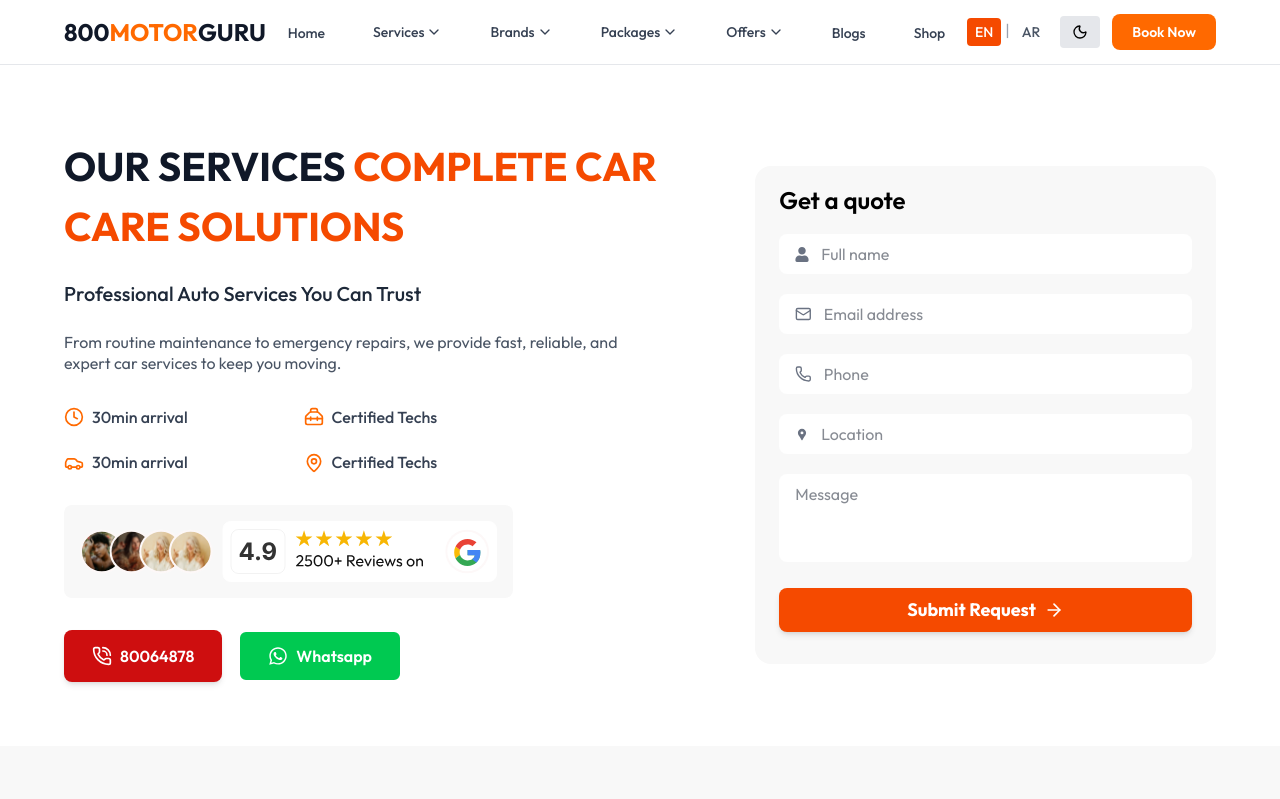
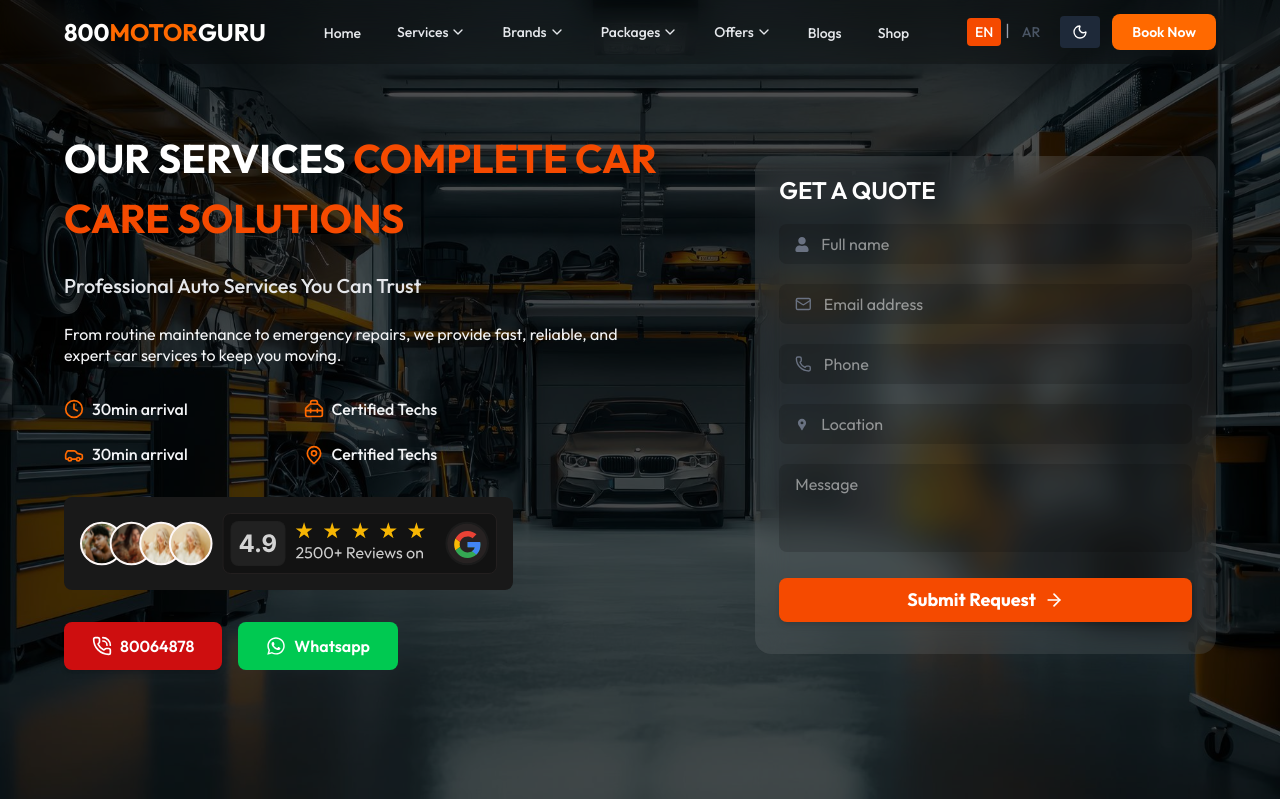
Before and after one commit to shahabhusain/800-motors-Service-website, a Next.js app: page /en/services in a window 1280 px wide. Shown: the top 799 px of the page. Built offline with nearby package versions, Linux system fonts and the light colour scheme; a web font is replaced by a local one.

Commit message:
changes done

```diff
--- a/app/components/homePage/Brands.jsx
+++ b/app/components/homePage/Brands.jsx
@@ -8,7 +8,7 @@
 import Others from './brands/Others'
 
 const Brands = () => {
-    const [selectedBrands, setSelectedBrands] = useState("Japanese")
+    const [selectedBrands, setSelectedBrands] = useState("German")
   return (
     <div className=' bg-[#F8F8F8] h-[700px] dark:bg-gray-950 flex flex-col items-center pt-20'>
         <h1 className=' md:text-[36px] text-[26px] font-semibold uppercase text-center'>brands we <span className=' text-orange-500'>service</span> <span className=' text-orange-500'>&</span> repair</h1>
--- a/app/components/homePage/Form.jsx
+++ b/app/components/homePage/Form.jsx
@@ -12,10 +12,10 @@
       {/* RIGHT FORM (Desktop) */}
       <div className=" mt-12 md:mt-0 w-full mx-auto p">
 
-        <div className="bg-[#F8F8F8] dark:bg-gray-900 backdrop-blur-lg rounded-2xl  px-6 pb-8 pt-4 transition-colors">
-         <h1 className='text-[24px] font-semibold'>Get a quote</h1>
+        <div className="bg-[#f8f8f815] backdrop-blur-lg rounded-2xl  px-6 pb-8 pt-4 transition-colors">
+         <h1 className='text-[24px] text-white font-semibold uppercase'>Get a quote</h1>
           <form className="space-y-5 mt-4">
-               <div className='w-full px-4 py-2 flex items-center gap-x-3 bg-white dark:bg-gray-800  text-gray-900 dark:text-white rounded-lg focus:ring-2 focus:ring-orange-500 outline-none transition'>
+               <div className='w-full px-4 py-2 flex  items-center gap-x-3 bg-[#00000029]  text-white rounded-lg focus:ring-2 focus:ring-orange-500 outline-none transition'>
                 <FaUser className=' text-[15px] text-gray-500' />
                 <input
               type="text"
@@ -24,7 +24,7 @@
             />
                </div>
 
-               <div className=' flex items-center gap-x-3 w-full px-4 py-2 bg-white dark:bg-gray-800  text-gray-900 dark:text-white rounded-lg focus:ring-2 focus:ring-orange-500 outline-none transition'>
+               <div className=' flex items-center gap-x-3 w-full px-4 py-2 bg-[#00000029]  text-white rounded-lg focus:ring-2 focus:ring-orange-500 outline-none transition'>
                    <Mail size={18} className=' text-gray-500' />
                       <input
               type="email"
@@ -34,7 +34,7 @@
                </div>
 
 
-              <div className=' flex items-center gap-x-3 w-full px-4 py-2 bg-white dark:bg-gray-800  text-gray-900 dark:text-white rounded-lg focus:ring-2 focus:ring-orange-500 outline-none transition'>
+              <div className=' flex items-center gap-x-3 w-full px-4 py-2 bg-[#00000029]  text-white rounded-lg focus:ring-2 focus:ring-orange-500 outline-none transition'>
                 <Phone size={18} className=' text-gray-500' />
                     <input
               type="tel"
@@ -44,7 +44,7 @@
               </div>
 
 
-               <div className='flex items-center gap-x-3 w-full px-4 py-2 bg-white dark:bg-gray-800  text-gray-900 dark:text-white rounded-lg focus:ring-2 focus:ring-orange-500 outline-none transition'>
+               <div className='flex items-center gap-x-3 w-full px-4 py-2 bg-[#00000029]  text-white rounded-lg focus:ring-2 focus:ring-orange-500 outline-none transition'>
                 <MdLocationPin className=' text-[15px] text-gray-500' />
   <input
               type="location"
@@ -84,7 +84,7 @@
               <textarea
                 rows="3"
                 placeholder="Message"
-                className="w-full px-4 py-2 bg-white dark:bg-gray-800  text-gray-900 dark:text-white rounded-lg focus:ring-2 focus:ring-orange-500 outline-none resize-none transition"
+                className="w-full px-4 py-2 bg-[#00000029]  text-white rounded-lg focus:ring-2 focus:ring-orange-500 outline-none resize-none transition"
               ></textarea>
             </div>
 
--- a/app/components/homePage/Header.jsx
+++ b/app/components/homePage/Header.jsx
@@ -218,27 +218,39 @@
         className={`fixed top-0 left-0 right-0 z-50 flex justify-center transition-all duration-500`}
       >
         <div
-          className={`w-full transition-all duration-500 max-w-full border-b border-gray-200 dark:border-gray-800 bg-white/80 dark:bg-gray-900/80 backdrop-blur-md `}
+          className={`w-full transition-all duration-500 max-w-full ${
+            scrolled
+              ? "bg-white dark:bg-gray-900 backdrop-blur-2xl text-gray-900 dark:text-white shadow-lg"
+              : "bg-black/20 dark:bg-black/40 backdrop-blur-lg text-white dark:text-gray-200"
+          }`}
         >
           <div className="w-[90%] mx-auto max-w-7xl h-16 flex items-center justify-between">
 
-            {/* Logo with animation */}
+            {/* Logo with theme support */}
             <Link
               href="/"
               className="relative group overflow-hidden"
             >
               <div className="flex uppercase items-center text-xl md:text-2xl font-bold">
-                <span className="text-gray-900 dark:text-white">800</span>
-                <span className="text-orange-500 dark:text-orange-500 relative">
+                <span className={
+                  scrolled
+                    ? "text-gray-900 dark:text-white"
+                    : "text-white dark:text-gray-200"
+                }>800</span>
+                <span className="text-orange-500 relative">
                   motor
                   <span className="absolute -bottom-1 left-0 w-0 h-0.5 bg-orange-500 group-hover:w-full transition-all duration-300"></span>
                 </span>
-                <span className="text-gray-900 dark:text-white">guru</span>
+                <span className={
+                  scrolled
+                    ? "text-gray-900 dark:text-white"
+                    : "text-white dark:text-gray-200"
+                }>guru</span>
               </div>
             </Link>
 
             {/* Desktop Navigation with Hover Dropdowns */}
-            <nav className="hidden md:flex items-center gap-4">
+            <nav className="hidden md:flex items-center gap-1">
               {navLinks.map((link) => (
                 <div
                   key={link.href}
@@ -252,13 +264,21 @@
                       <Link
                         href={link.href}
                         ref={el => buttonRefs.current[link.label] = el}
-                        className={`flex items-center gap-0 px-4 py-2 rounded-lg text-sm font-medium transition-all duration-200 text-gray-700 dark:text-gray-200 hover:text-orange-500 dark:hover:text-orange-500 group`}
+                        className={`flex items-center gap-0 px-4 py-2 rounded-lg text-sm font-medium transition-all duration-200 group ${
+                          scrolled
+                            ? "text-gray-700 dark:text-gray-300 hover:text-orange-500 dark:hover:text-orange-400"
+                            : "text-gray-200 dark:text-gray-300 hover:text-orange-500 dark:hover:text-orange-400"
+                        }`}
                       >
                         {link.label}
                         <ChevronDown
                           size={16}
                           className={`ml-0.5 transition-all duration-300 ${
                             openDropdown === link.label ? 'rotate-180 translate-y-0.5' : ''
+                          } ${
+                            scrolled
+                              ? "text-gray-700 dark:text-gray-300"
+                              : "text-gray-200 dark:text-gray-300"
                           }`}
                         />
                       </Link>
@@ -273,8 +293,8 @@
                             top: buttonRefs.current[link.label]?.getBoundingClientRect().bottom + 8
                           }}
                         >
-                          <div className="absolute -top-2 left-1/2 -translate-x-1/2 w-4 h-4 bg-white dark:bg-gray-900 border-l border-t border-gray-200 dark:border-gray-800 rotate-45"></div>
-                          <div className="bg-white dark:bg-gray-900 rounded-xl border border-gray-200 dark:border-gray-800 shadow-2xl overflow-hidden">
+                          <div className="absolute -top-2 left-1/2 -translate-x-1/2 w-4 h-4 bg-white dark:bg-gray-800 border-l border-t border-gray-200 dark:border-gray-700 rotate-45"></div>
+                          <div className="bg-white dark:bg-gray-800 rounded-xl border border-gray-200 dark:border-gray-700 shadow-2xl overflow-hidden">
                             {/* Dropdown Content */}
                             <div
                               className="p-5 grid gap-6"
@@ -299,7 +319,7 @@
                                           /* For other dropdowns, keep as links */
                                           <Link
                                             href={`${link.href}/${item.toLowerCase().replace(/[^\w\s]/g, '').replace(/\s+/g, '-')}`}
-                                            className="group flex items-center gap-2 py-2 text-sm text-gray-600 dark:text-gray-400 hover:text-orange-500 transition-all duration-200"
+                                            className="group flex items-center gap-2 py-2 text-sm text-gray-600 dark:text-gray-400 hover:text-orange-500 dark:hover:text-orange-400 transition-all duration-200"
                                             onClick={() => setOpenDropdown(null)}
                                           >
                                             <span>{item}</span>
@@ -318,7 +338,11 @@
                   ) : (
                     <Link
                       href={link.href}
-                      className={`px-4 py-2 rounded-lg text-sm font-medium transition-all duration-200 text-gray-700 dark:text-gray-200 hover:text-orange-500 dark:hover:text-orange-500`}
+                      className={`px-4 py-2 rounded-lg text-sm font-medium transition-all duration-200 ${
+                        scrolled
+                          ? "text-gray-700 dark:text-gray-300 hover:text-orange-500 dark:hover:text-orange-400"
+                          : "text-gray-200 dark:text-gray-300 hover:text-orange-500 dark:hover:text-orange-400"
+                      }`}
                     >
                       {link.label}
                     </Link>
@@ -331,13 +355,17 @@
             <div className="flex items-center gap-2 sm:gap-3">
               <LanguageSwitcher />
               <ThemeToggle />
-              <button className="relative hidden md:block group overflow-hidden rounded-lg bg-orange-500 px-5 py-2 text-sm font-semibold text-white transition-all duration-300 hover:bg-orange-600 hover:shadow-lg hover:shadow-orange-500/25">
+              <button className="relative hidden md:block group overflow-hidden rounded-lg bg-orange-500 px-5 py-2 text-sm font-semibold text-white transition-all duration-300 hover:bg-orange-600 hover:shadow-lg hover:shadow-orange-500/25 dark:hover:shadow-orange-500/40">
                 <span className="relative z-10">Book Now</span>
                 <span className="absolute inset-0 bg-gradient-to-r from-orange-400 to-orange-600 opacity-0 group-hover:opacity-100 transition-opacity duration-300"></span>
               </button>
               <button
                 onClick={() => setMobileMenuOpen(!mobileMenuOpen)}
-                className="md:hidden relative w-10 h-10 rounded-full hover:bg-gray-100 dark:hover:bg-gray-800/50 text-gray-900 dark:text-white transition-all duration-200 group"
+                className={`md:hidden relative w-10 h-10 rounded-full transition-all duration-200 group ${
+                  scrolled
+                    ? "hover:bg-gray-100 dark:hover:bg-gray-800 text-gray-700 dark:text-gray-300"
+                    : "hover:bg-white/10 dark:hover:bg-gray-800 text-white dark:text-gray-300"
+                }`}
                 aria-label="Toggle menu"
               >
                 <div className="absolute inset-0 rounded-full bg-orange-500/0 group-hover:bg-orange-500/10 transition-colors duration-200"></div>
@@ -360,7 +388,7 @@
         onClick={() => setMobileMenuOpen(false)}
       >
         <div
-          className={`absolute inset-0 bg-black/50 backdrop-blur-sm transition-opacity duration-500 ${
+          className={`absolute inset-0 bg-black/50 dark:bg-black/70 backdrop-blur-sm transition-opacity duration-500 ${
             mobileMenuOpen ? 'opacity-100' : 'opacity-0'
           }`}
         ></div>
@@ -368,7 +396,7 @@
         <div
           className={`
             absolute top-24 left-1/2 -translate-x-1/2 w-[90%] max-w-md
-            bg-white dark:bg-gray-900 rounded-2xl border border-gray-200 dark:border-gray-800
+            bg-white dark:bg-gray-900 rounded-2xl border border-gray-200 dark:border-gray-700
             shadow-2xl transition-all duration-500 ease-out max-h-[70vh] overflow-y-auto
             ${mobileMenuOpen
               ? "opacity-100 translate-y-0 scale-100"
@@ -377,7 +405,7 @@
           `}
           onClick={(e) => e.stopPropagation()}
         >
-          <div className="px-6 py-4 border-b border-gray-200 dark:border-gray-800 sticky top-0 bg-white dark:bg-gray-900 z-10">
+          <div className="px-6 py-4 border-b border-gray-200 dark:border-gray-700 sticky top-0 bg-white dark:bg-gray-900 z-10">
             <h3 className="text-sm font-medium text-gray-500 dark:text-gray-400">Menu</h3>
           </div>
 
@@ -389,13 +417,13 @@
                     {/* For mobile, main link is clickable */}
                     <Link
                       href={link.href}
-                      className="w-full flex items-center justify-between px-4 py-3 rounded-xl text-gray-700 dark:text-gray-200 hover:bg-gray-100 dark:hover:bg-gray-800/50 transition-colors"
+                      className="w-full flex items-center justify-between px-4 py-3 rounded-xl text-gray-700 dark:text-gray-300 hover:bg-gray-100 dark:hover:bg-gray-800 transition-colors"
                       onClick={() => setMobileMenuOpen(false)}
                     >
                       <span className="font-medium">{link.label}</span>
                       <ChevronDown
                         size={18}
-                        className={`text-gray-400 transition-transform duration-300 ${
+                        className={`text-gray-400 dark:text-gray-500 transition-transform duration-300 ${
                           openDropdown === link.label ? 'rotate-180' : ''
                         }`}
                         onClick={(e) => {
@@ -410,7 +438,7 @@
                       <div className="pl-4 pr-2 pb-2 space-y-4 mt-2 animate-in slide-in-from-top-2 duration-200">
                         {link.dropdown.map((category, idx) => (
                           <div key={idx} className="space-y-1">
-                            <h4 className="text-sm font-semibold text-orange-500 px-4">
+                            <h4 className="text-sm font-semibold text-orange-500 dark:text-orange-400 px-4">
                               {category.category}
                             </h4>
                             <div className="space-y-1">
@@ -419,7 +447,7 @@
                                 link.label === "Packages" ? (
                                   <div
                                     key={itemIdx}
-                                    className="block px-8 py-2 text-sm text-gray-600 dark:text-gray-400 cursor-default"
+                                    className="block px-8 py-2 text-sm text-gray-500 dark:text-gray-400 cursor-default"
                                   >
                                     {item}
                                   </div>
@@ -427,7 +455,7 @@
                                   <Link
                                     key={itemIdx}
                                     href={`${link.href}/${item.toLowerCase().replace(/[^\w\s]/g, '').replace(/\s+/g, '-')}`}
-                                    className="block px-8 py-2 text-sm text-gray-600 dark:text-gray-400 hover:text-orange-500 hover:bg-orange-500/5 rounded-lg transition-colors"
+                                    className="block px-8 py-2 text-sm text-gray-600 dark:text-gray-400 hover:text-orange-500 dark:hover:text-orange-400 hover:bg-orange-500/5 dark:hover:bg-orange-400/10 rounded-lg transition-colors"
                                     onClick={() => {
                                       setMobileMenuOpen(false);
                                       setOpenDropdown(null);
@@ -448,8 +476,8 @@
                     href={link.href}
                     className={`block px-4 py-3 rounded-xl transition-all duration-200 ${
                       isActiveLink(link.href)
-                        ? "bg-orange-500/10 text-orange-500 font-medium"
-                        : "text-gray-700 dark:text-gray-200 hover:bg-gray-100 dark:hover:bg-gray-800/50"
+                        ? "bg-orange-500/10 dark:bg-orange-400/10 text-orange-500 dark:text-orange-400 font-medium"
+                        : "text-gray-700 dark:text-gray-300 hover:bg-gray-100 dark:hover:bg-gray-800"
                     }`}
                     onClick={() => setMobileMenuOpen(false)}
                   >
@@ -459,8 +487,8 @@
               </div>
             ))}
 
-            <div className="mt-4 pt-4 border-t border-gray-200 dark:border-gray-800">
-              <button className="w-full bg-gradient-to-r from-orange-500 to-orange-600 hover:from-orange-600 hover:to-orange-700 text-white py-3 px-4 rounded-xl font-semibold transition-all duration-200 shadow-lg shadow-orange-500/25">
+            <div className="mt-4 pt-4 border-t border-gray-200 dark:border-gray-700">
+              <button className="w-full bg-gradient-to-r from-orange-500 to-orange-600 hover:from-orange-600 hover:to-orange-700 text-white py-3 px-4 rounded-xl font-semibold transition-all duration-200 shadow-lg shadow-orange-500/25 dark:shadow-orange-500/30">
                 Book Now
               </button>
             </div>
--- a/app/components/homePage/Hero.jsx
+++ b/app/components/homePage/Hero.jsx
@@ -5,17 +5,19 @@
 import Image from "next/image";
 import { FaWhatsapp } from "react-icons/fa";
 import { PhoneCall } from "lucide-react";
-
+import herobg from '@/public/herobg.jpg'
 const Hero = ({span1, span2, desc, desc1, features}) => {
   return (
-    <section className="w-full bg-white dark:bg-black transition-colors duration-300 mt-6">
-      <div className=" md:w-[90%] max-w-7xl w-[95%] mx-auto flex flex-col lg:flex-row items-center justify-between md:pt-28 pt-16 pb-16">
-
+    <section className="w-full relative">
+        <Image className=" h-screen" src={herobg}  alt="hero-bg"/>
+         <div className=" bg-[#000000b0] w-full h-screen absolute top-0"></div>
+        <div className=" absolute top-4 flex items-center justify-center w-full">
+            <div className=" md:w-[90%] max-w-7xl w-[95%] mx-auto flex flex-col lg:flex-row items-center justify-between md:pt-28 pt-16 pb-16">
         {/* LEFT CONTENT */}
         <div className="flex flex-col gap-y-6 lg:w-[60%]">
 
           {/* Headline */}
-          <h1 className="lg:text-[40px] md:text-[30px] text-[25px] max-w-[655px] uppercase font-bold p   text-gray-900 dark:text-white">
+          <h1 className="lg:text-[40px] md:text-[30px] text-[25px] max-w-[655px] uppercase font-bold p   text-white">
             {span1}
             <span className="text-orange-600">
               {" "}
@@ -23,11 +25,11 @@
             </span>
           </h1>
 
-          <p className="md:text-xl text-sm p font-medium text-gray-800 dark:text-gray-200">
+          <p className="md:text-xl text-sm p font-medium text-gray-200">
             {desc}
           </p>
 
-          <p className="text-gray-600 max-w-xl text-xs md:text-[16px] p dark:text-gray-400 text-base">
+          <p className=" max-w-xl text-xs md:text-[16px] p text-gray-100 text-base">
             {desc1}
           </p>
 
@@ -36,7 +38,7 @@
             {features.map((feature, idx) => (
               <span
                 key={idx}
-                className="flex items-center md:text-[16px] text-xs gap-2 text-gray-700 dark:text-gray-100 font-medium"
+                className="flex items-center md:text-[16px] text-xs gap-2 text-gray-100 font-medium"
               >
                 <span className="text-orange-500 ">{feature.icon}</span>
                 {feature.title}
@@ -46,8 +48,7 @@
 
           {/* Review */}
           <div className="mt-2">
-            <Image className=" dark:hidden" src={userReview} alt="review" />
-             <Image className=" dark:block hidden" src={userReview1} alt="review" />
+             <Image className="" src={userReview1} alt="review" />
           </div>
 
           {/* Buttons */}
@@ -56,7 +57,7 @@
               <PhoneCall className="w-5 h-5" /> 80064878
             </button>
 
-           <button className="px-7 md:py-3 py-2 border-2 bg-green-500 text-white  text-gray-800 hover:bg-[#12e32339] dark:text-white hover:text-black dark:hover:text-white font-semibold rounded-lg transition flex items-center gap-2">
+           <button className="px-7 md:py-3 py-2  bg-green-500 text-white  text-gray-800 hover:bg-[#12e32339] dark:text-white hover:text-black dark:hover:text-white font-semibold rounded-lg transition flex items-center gap-2">
   <FaWhatsapp className="w-5 h-5 " />
   Whatsapp
 </button>
@@ -67,8 +68,8 @@
         <div className="lg:w-[40%] w-full">
           <Form />
         </div>
-
       </div>
+        </div>
     </section>
   );
 };
--- a/app/components/homePage/LanguageSwitcher.jsx
+++ b/app/components/homePage/LanguageSwitcher.jsx
@@ -51,7 +51,7 @@
           className={`px-2 py-1 text-sm font-medium rounded-sm transition-colors ${
             locale === 'en'
               ? 'bg-orange-600 text-white'
-              : 'text-gray-600 dark:text-gray-400 hover:text-orange-600'
+              : 'text-gray-600  hover:text-orange-600'
           }`}
         >
           EN
--- a/app/components/homePage/ThemeToggle.jsx
+++ b/app/components/homePage/ThemeToggle.jsx
@@ -16,7 +16,7 @@
       onClick={() =>
         setTheme(resolvedTheme === "dark" ? "light" : "dark")
       }
-      className="px-3 py-2 rounded bg-gray-200 dark:bg-gray-800 dark:text-white transition"
+      className="px-3 py-2 rounded bg-gray-800 text-white transition"
     >
       {resolvedTheme === "dark" ? <Lightbulb size={16} /> : <Moon size={16} />}
     </button>
```
Also changed, not shown: public/herobg.jpg (added).
